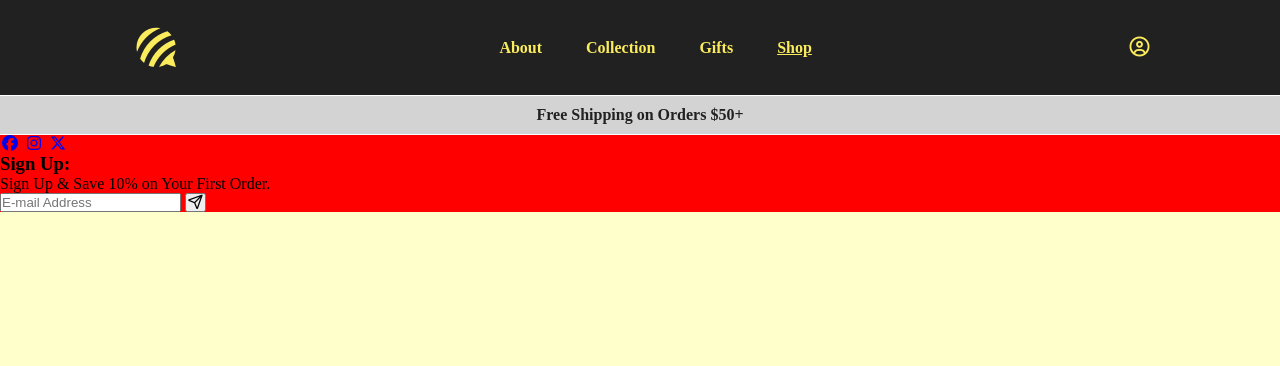
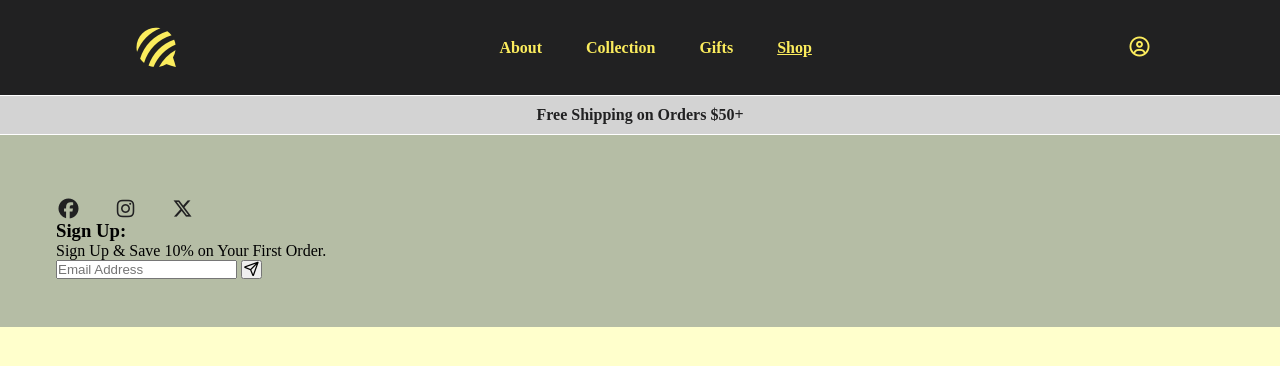
Before and after one commit to mateuszcalderon/ecommerce-template, a plain HTML site: page index.html in a window 1280 px wide. Drawn offline with Linux system fonts and the light colour scheme.

Commit message:
Style social media icons

```diff
--- a/css/style.css
+++ b/css/style.css
@@ -1,3 +1,6 @@
+/*
+Colors found in: https://creativebooster.net/
+*/
 :root {
     --black: #000000;
     --corn: #FBEC5D;
@@ -5,6 +8,7 @@
     --golden-brown: #996515;
     --ink-black: #212122;
     --light-grey: #D3D3D3;
+    --sage-grey: #B5BDA5;
     --white: #FFFFFF;
 }
 
@@ -37,7 +41,20 @@ section {
 }
 
 footer {
-    background-color: red;
+    background-color: var(--sage-grey);
+    width: 100%;
+}
+
+.div-footer-content {
+    display: grid;
+    grid-template-columns: repeat(4, 1fr);
+    padding: 3rem 3.5rem;
+}
+
+.div-social-icons {
+    display: flex;
+    gap: 2rem;
+    margin-top: 1rem;
 }
 
 .div-promo-bar a {
@@ -58,6 +75,11 @@ footer {
 .fa-regular.fa-circle-user {
     color: var(--corn);
     cursor: pointer;
+    font-size: 20px;
+}
+
+.fa-brands.fa-instagram, .fa-brands.fa-facebook, .fa-brands.fa-x-twitter {
+    color: var(--ink-black);
     font-size: 20px;
 }
 
--- a/index.html
+++ b/index.html
@@ -36,7 +36,7 @@
     <footer>
         <div class="div-footer-content">
             <div class="div-footer-contact">
-                <div>
+                <div class="div-social-icons">
                     <a href="#"><i class="fa-brands fa-facebook"></i></a>
                     <a href="#"><i class="fa-brands fa-instagram"></i></a>
                     <a href="#"><i class="fa-brands fa-x-twitter"></i></a>
@@ -44,7 +44,7 @@
                 <h3>Sign Up:</h3>
                 <p>Sign Up & Save 10% on Your First Order.</p>
                 <div>
-                    <input type="email" id="email" name="email" placeholder="E-mail Address">
+                    <input type="email" id="email" name="email" placeholder="Email Address">
                     <button>
                         <i class="fa-regular fa-paper-plane"></i>
                     </button>
```
